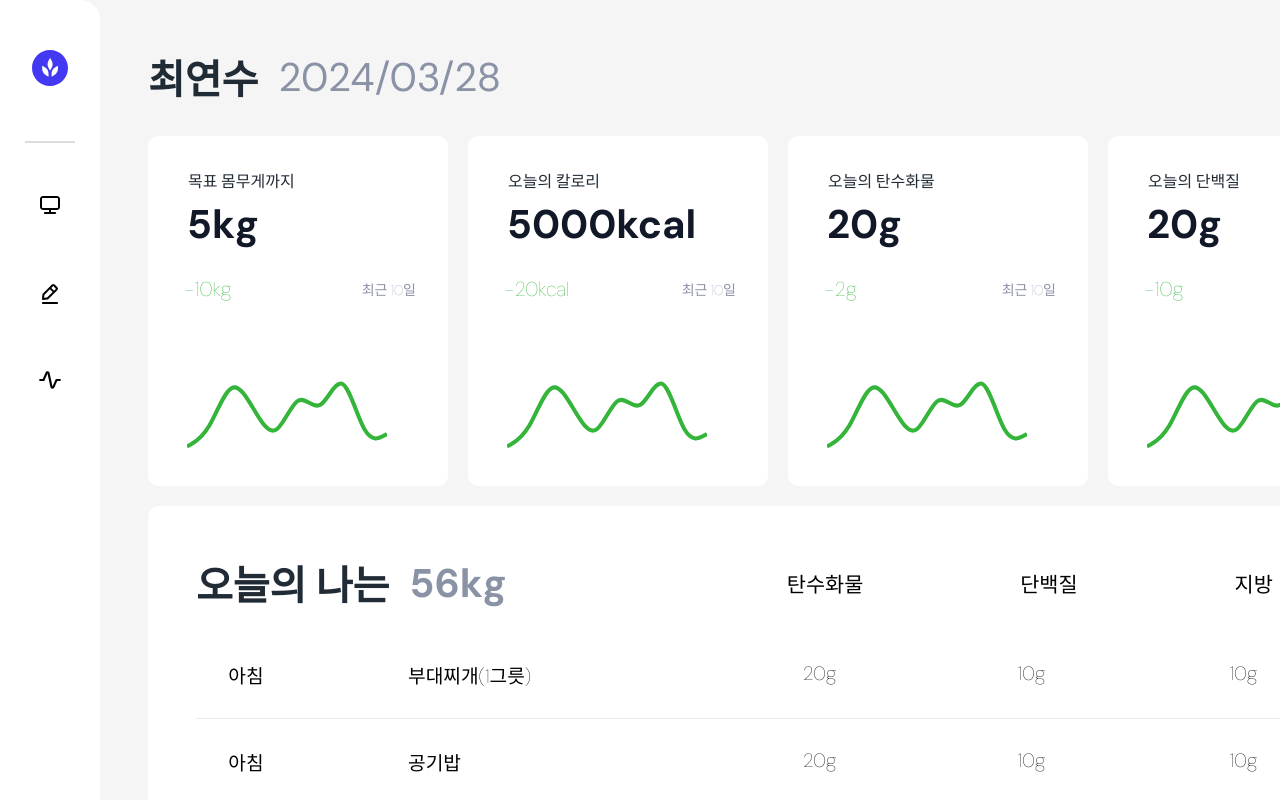
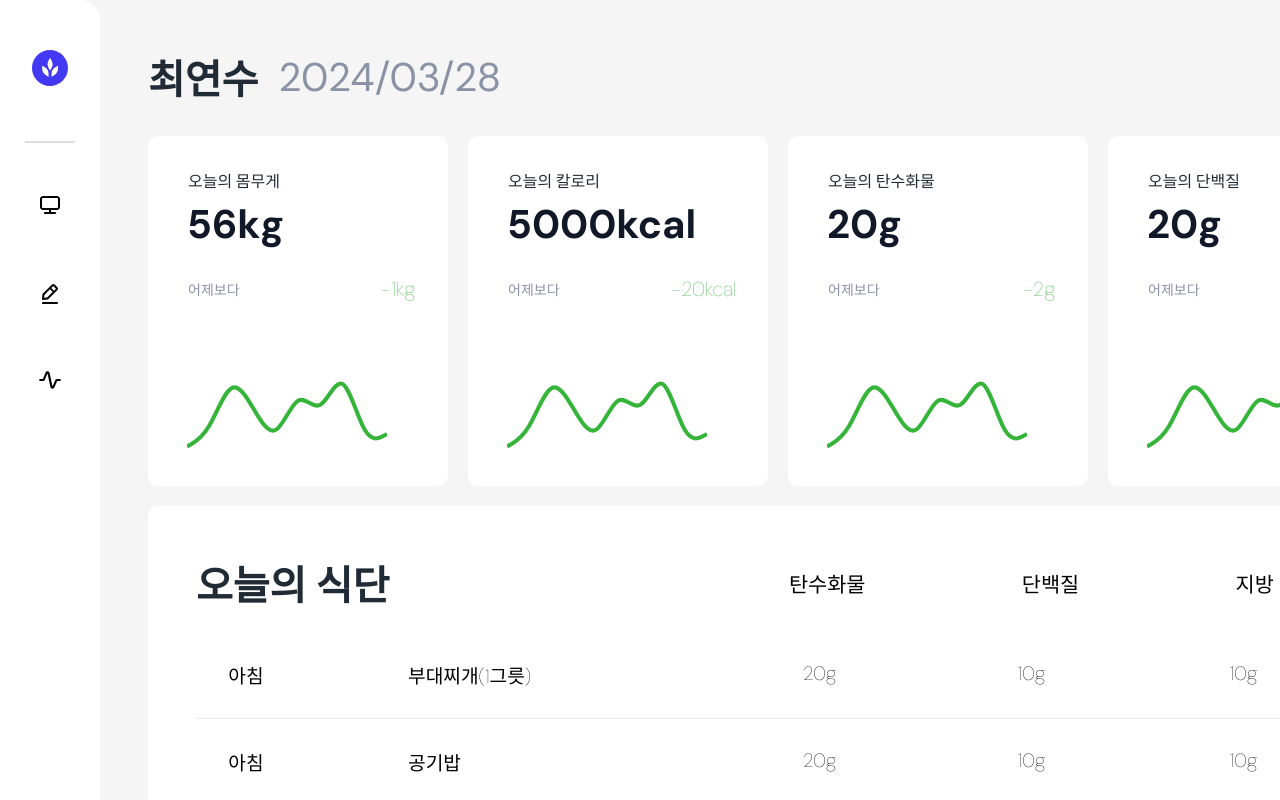
Before and after one commit to Tandanzi-Team/tan-dan-zi, a Next.js app in the folder web/: page /main in a window 1280 px wide. Built offline with nearby package versions, Linux system fonts and the light colour scheme.

Commit message:
refactor: 수정된 기획 방향에 따라 전체 페이지 레이아웃 수정

```diff
--- a/web/app/main/page.tsx
+++ b/web/app/main/page.tsx
@@ -37,11 +37,11 @@ export default function Main() {
           </UserInfoWrapper>
           <TodayInfoWrapper>
             <TodayInfo>
-              <InfoTitle>목표 몸무게까지</InfoTitle>
-              <InfoFigure>5kg</InfoFigure>
+              <InfoTitle>오늘의 몸무게</InfoTitle>
+              <InfoFigure>56kg</InfoFigure>
               <InfoWrapper>
-                <InfoCompare>-10kg</InfoCompare>
-                <InfoStandard>최근 10일</InfoStandard>
+                <InfoStandard>어제보다</InfoStandard>
+                <InfoCompare>-1kg</InfoCompare>
               </InfoWrapper>
               <InfoGraph><ChartComponent/></InfoGraph>
             </TodayInfo>
@@ -49,8 +49,8 @@ export default function Main() {
               <InfoTitle>오늘의 칼로리</InfoTitle>
               <InfoFigure>5000kcal</InfoFigure>
               <InfoWrapper>
+                <InfoStandard>어제보다</InfoStandard>
                 <InfoCompare>-20kcal</InfoCompare>
-                <InfoStandard>최근 10일</InfoStandard>
               </InfoWrapper>
               <InfoGraph><ChartComponent/></InfoGraph>
             </TodayInfo>
@@ -58,8 +58,8 @@ export default function Main() {
               <InfoTitle>오늘의 탄수화물</InfoTitle>
               <InfoFigure>20g</InfoFigure>
               <InfoWrapper>
+                <InfoStandard>어제보다</InfoStandard>
                 <InfoCompare>-2g</InfoCompare>
-                <InfoStandard>최근 10일</InfoStandard>
               </InfoWrapper>
               <InfoGraph><ChartComponent/></InfoGraph>
             </TodayInfo>
@@ -67,8 +67,8 @@ export default function Main() {
               <InfoTitle>오늘의 단백질</InfoTitle>
               <InfoFigure>20g</InfoFigure>
               <InfoWrapper>
+                <InfoStandard>어제보다</InfoStandard>
                 <InfoCompare>-10g</InfoCompare>
-                <InfoStandard>최근 10일</InfoStandard>
               </InfoWrapper>
               <InfoGraph><ChartComponent/></InfoGraph>
             </TodayInfo>
@@ -76,8 +76,8 @@ export default function Main() {
               <InfoTitle>오늘의 지방</InfoTitle>
               <InfoFigure>50g</InfoFigure>
               <InfoWrapper>
+                <InfoStandard>어제보다</InfoStandard>
                 <InfoCompare>+100g</InfoCompare>
-                <InfoStandard>최근 10일</InfoStandard>
               </InfoWrapper>
               <InfoGraph><ChartComponent/></InfoGraph>
             </TodayInfo>
@@ -188,7 +188,7 @@ const InfoWrapper = styled.div`
   flex-direction: row;
   align-items: center;
   justify-content: space-between;
-  margin-left: 0.25rem;
+  margin-left: 0.5rem;
 `;
 
 const InfoCompare = styled.div`
--- a/web/app/page.tsx
+++ b/web/app/page.tsx
@@ -42,7 +42,7 @@ const Container = styled.div`
 `;
 
 const Title = styled.div`
-  margin: 0px 0px 30px 0px;
+  margin: 30px 0px 30px 0px;
   text-align: center;
   font-size: 2.5rem;
   font-weight: 800;
--- a/web/components/MenuQuickView.tsx
+++ b/web/components/MenuQuickView.tsx
@@ -11,8 +11,7 @@ export default function MenuQuickView() {
   return (
     <Container>
       <Header>
-        <TodayMe>오늘의 나는</TodayMe>
-        <TodayWeight>56kg</TodayWeight>
+        <TodayMe>오늘의 식단</TodayMe>
         <TodayInfoWrapper>
           탄수화물
         </TodayInfoWrapper>
@@ -112,17 +111,10 @@ const Header = styled.div`
 `;
 
 const TodayMe = styled.h1`
-  margin-right: -60px;
+  margin-right: 320px;
   font-size: 2.5rem;
   font-weight: 700;
   color: #212B36;
-`;
-
-const TodayWeight = styled.span`
-  margin-right: 200px;
-  font-size: 2.5rem;
-  font-weight: 700;
-  color: #8A92A6;
 `;
 
 const Row = styled.div`
```
Also changed, not shown: web/app/mypage/page.tsx (+3 -7 lines), web/components/MenuDetailedView.tsx (+2 -10 lines).
